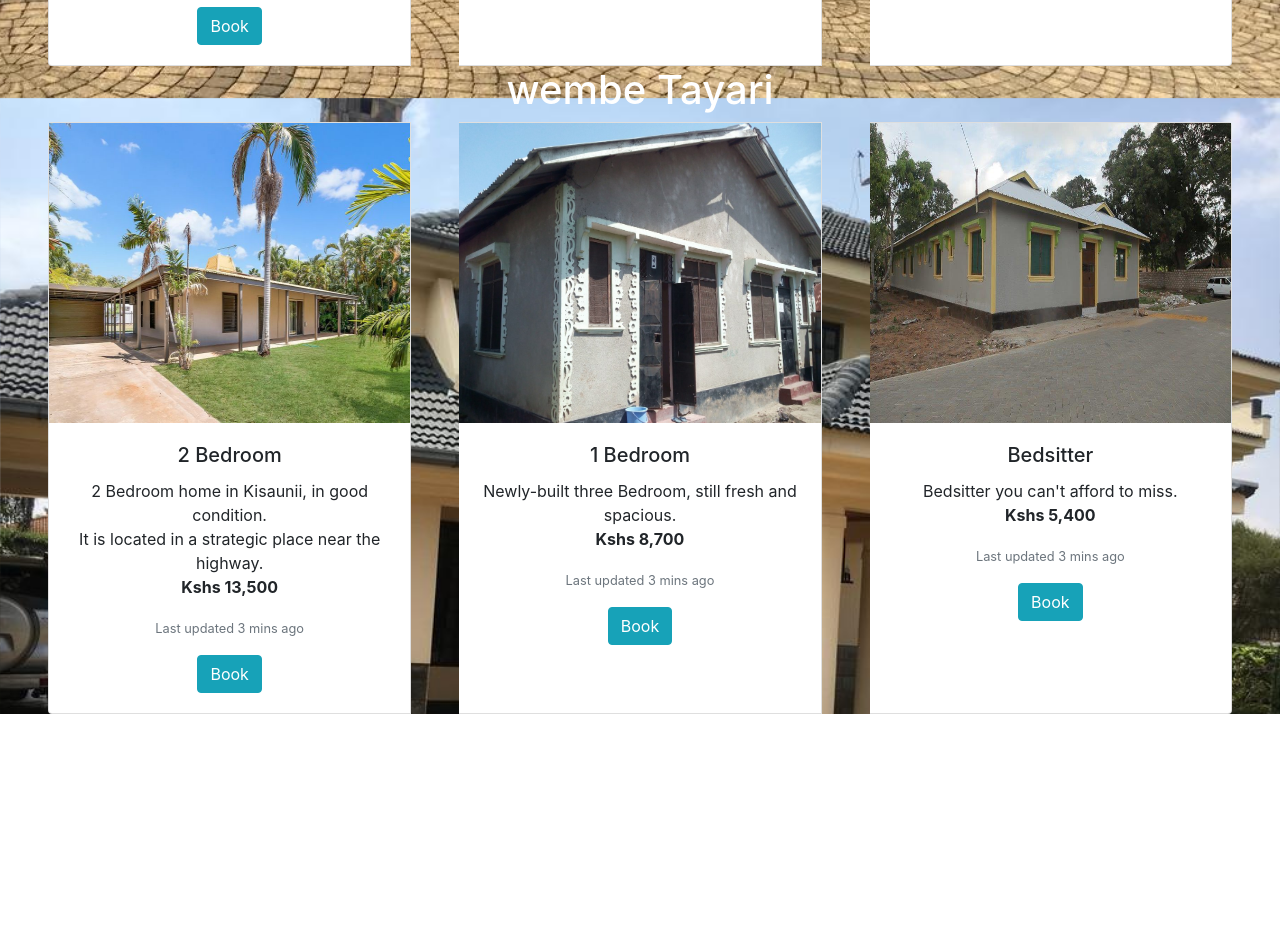
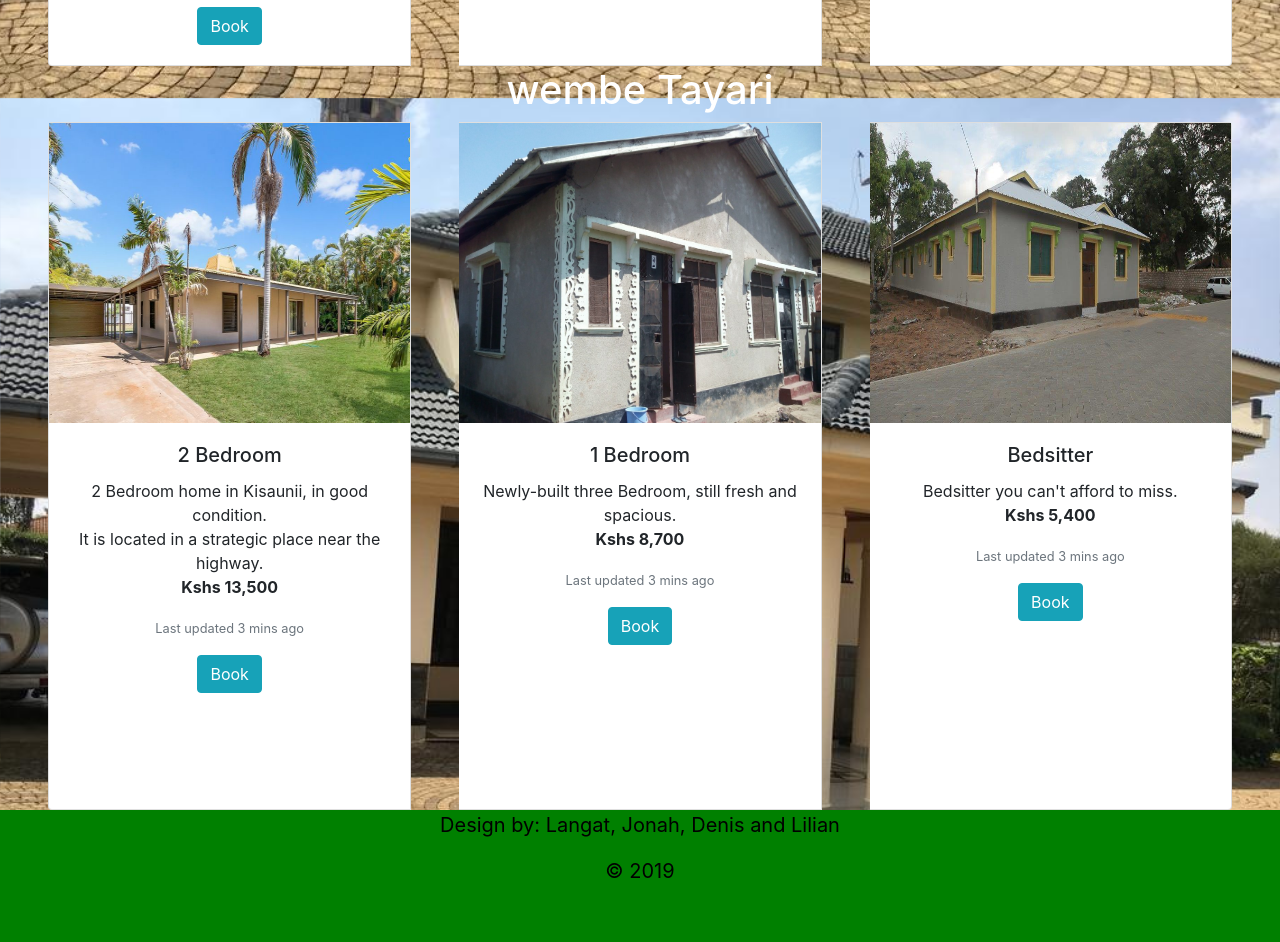
Before and after one commit to Langat05/keja-chap-chap, a plain HTML site: page index.html in a window 1280 px wide. Shown: the part 4702-5644 px from the top of the page. Before the commit the page ends 5416 px from the top, so only its background shows below. Drawn offline with nearby package versions, Linux system fonts and the light colour scheme.

Commit message:
Added footer

```diff
--- a/index.html
+++ b/index.html
@@ -267,7 +267,7 @@
         </div>
 
         <h1 style="color:white; text-align:center">wembe Tayari</h1>
-        <div class="card-group" id="nyali" style="text-align:center; margin-left:3rem">
+        <div class="card-group nyali" id="nyali" style="text-align:center; margin-left:3rem">
             <div class="card">
               <img src="images/kisauni1.jpg"  alt="2-bedroom" height="300px">
               <div class="card-body" style="text-align:center">
@@ -287,13 +287,13 @@
                 <button type="button" class="btn btn-info">Book</button>
               </div>
             </div>
-            <div class="card" style="margin-left:3rem; margin-right: 3rem">
+            <div class="card move" style="margin-left:3rem; margin-right: 3rem">
               <img src="images/kisauni3.jpg" alt="Bedsitter" height="300px">
               <div class="card-body">
                 <h5 class="card-title">Bedsitter</h5>
                 <p class="card-text">Bedsitter you can't afford to miss.<br><b>Kshs 5,400</b></p>
                 <p class="card-text"><small class="text-muted">Last updated 3 mins ago</small></p>
-                <button type="button" class="btn btn-info">Book</button>
+                <button type="button" class="btn btn-info">Book</button><br><br><br><br><br><br><br><br>
               </div>
             </div>
           </div>
@@ -301,9 +301,11 @@
 
   <!--services part 2 langat-->
 
-  <!-- FOOTER Lilian-->
 
-  <!-- FOOTER Lilian-->
+  <footer>
+  <p>Design by: Langat, Jonah, Denis and Lilian</p>
+  <p>© 2019</p>
+  </footer>
 
   <script src="./js/jquery-3.4.1.js"></script>
   <script src="./js/script.js"></script>
--- a/styles.css
+++ b/styles.css
@@ -30,5 +30,17 @@ body{
     background-attachment: fixed;
     background-position: 50% 50%;
 }
-
+footer{
+    height: 100%;
+    color: black;
+    background-color:green;
+    text-align: center;
+    text-decoration-style: wavy;
+    font-size:20px;
+    text-decoration-color: rgba(0, 0, 0, 0.9);
+    padding-bottom: 5vh;
+  }
+  .nyali{
+      padding-bottom: 0%;
+  }
 /*langat  */
```
